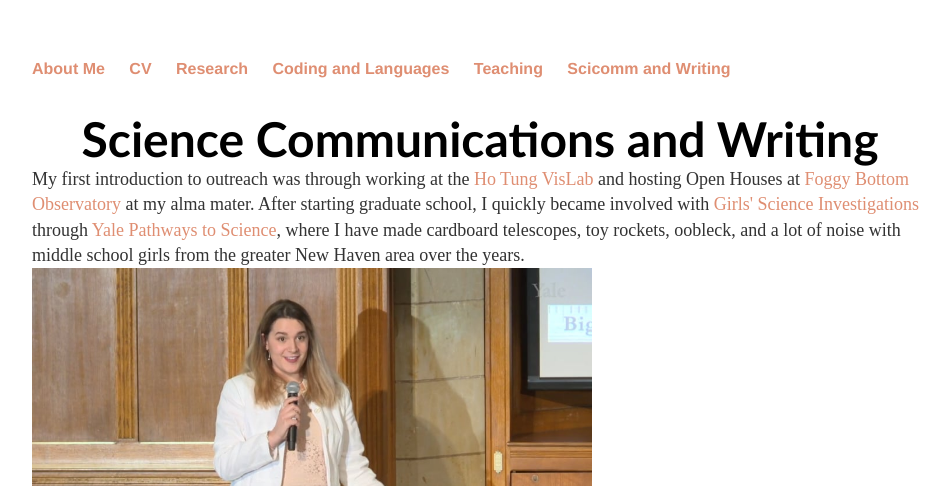
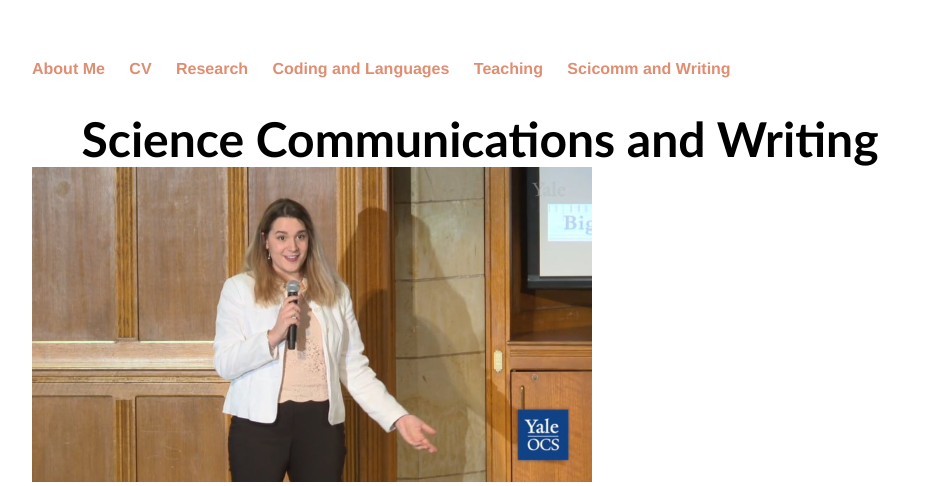
Before and after one commit to lunazagor/lunazagor.github.io, a Jekyll site: the page built from sci-wri/index.html, in a window 1280 px wide. Shown: the top 486 px of the page, without its empty margins (160-1110 px from the left). Built offline with Jekyll 4.4.1, drawn with Linux system fonts in a browser that asks for light colours; grey boxes are pictures that could not be loaded.

Commit message:
Update index.html

```diff
--- a/sci-wri/index.html
+++ b/sci-wri/index.html
@@ -13,14 +13,16 @@
 
 <h1 style="text-align:center;font-family:optima;margin-bottom:0.0em"> Science Communications and Writing </h1>
 
-<p style="text-align:left;font-size:18px; display: inline"> My first introduction to outreach was through working at the <a href="https://www.colgate.edu/about/campus-facilities/ho-tung-visualization-laboratory">Ho Tung VisLab</a> and hosting Open Houses at <a href="http://observatory.colgate.edu/">Foggy Bottom Observatory</a> at my alma mater. After starting graduate school, I quickly became involved with <a href="https://gsi.yale.edu/">Girls' Science Investigations</a> through <a href="https://onha.yale.edu/pathways-science">Yale Pathways to Science</a>, where I have made cardboard telescopes, toy rockets, oobleck, and a lot of noise with middle school girls from the greater New Haven area over the years. </p>
 
-<div onclick="this.nextElementSibling.style.display='block'; this.style.display='inline'">
+
+<div onclick="this.nextElementSibling.style.display='block'; this.style.display='left'">
    <img src="video-preview.jpg" width="560" height="315" style="cursor:pointer" />
 </div>
-<div style="display:none">
+<div style="display:left">
    <iframe width="560" height="315" src="https://www.youtube.com/embed/jih2YGyLUsg" frameborder="0" allow="accelerometer; autoplay; encrypted-media; gyroscope; picture-in-picture" allowfullscreen></iframe>
 </div>
+
+<p style="text-align:left;font-size:18px; display: inline"> My first introduction to outreach was through working at the <a href="https://www.colgate.edu/about/campus-facilities/ho-tung-visualization-laboratory">Ho Tung VisLab</a> and hosting Open Houses at <a href="http://observatory.colgate.edu/">Foggy Bottom Observatory</a> at my alma mater. After starting graduate school, I quickly became involved with <a href="https://gsi.yale.edu/">Girls' Science Investigations</a> through <a href="https://onha.yale.edu/pathways-science">Yale Pathways to Science</a>, where I have made cardboard telescopes, toy rockets, oobleck, and a lot of noise with middle school girls from the greater New Haven area over the years. </p>
 
 <p style="text-align:left;font-size:18px"> Once I began to realize that there was such a field as science communications, I became increasingly interested in the storytelling aspect of scientific research. I participated in my school's 3 Minute Thesis competition, making it to the finals with my presentation on my primordial black hole research, <a href="https://ocs.yale.edu/videos/3-minute-thesis-competition-2019-finalist-luna-zagorac-how-small-black-holes-teach-us-about-the-big-bang/">“How Small Black Holes Teach Us About the Big Bang”</a>, as well as the New Haven Astronomy on Tap where I spoke on the topic of "Cosmic Archaeology: Or, How Do We Know the Things That we Know?". Inspired to further develop my storytelling and communication skills, I attended <a href="https://comscicon.com/comscicon-aip-2019">ComSciCon-AIP</a> at the American Institute of Physics in 2019, and subsequently trained as an <a href="https://aas.org/education/aas-astronomy-ambassadors-program">Astronomy Ambassador</a> at the 235th Meeting of the American Astronomical Society. As an AAS Ambassador I have been a tester for the <a href="https://astrosociety.org/education-outreach/higher-education-and-early-professionals/higher-education-and-early-professionals.html">“On-The-Spot Feeback”</a> project, most recently presenting a re-vamped version of "Cosmic Archaeology" at the <a href="https://www.bayareasciencefestival2020.org/">Bay Area Science Festival</a> in October 2020. </p>
 
```
